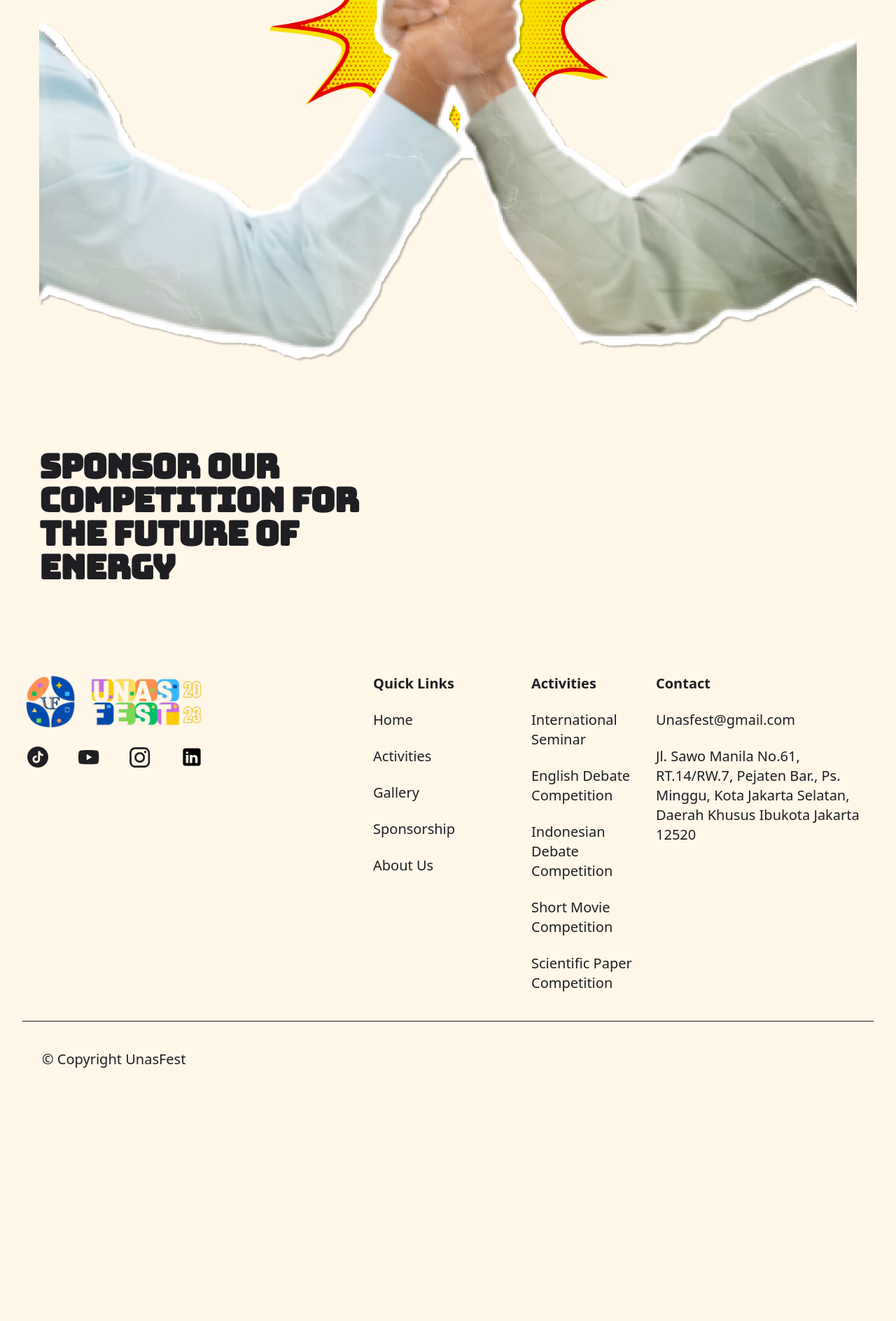
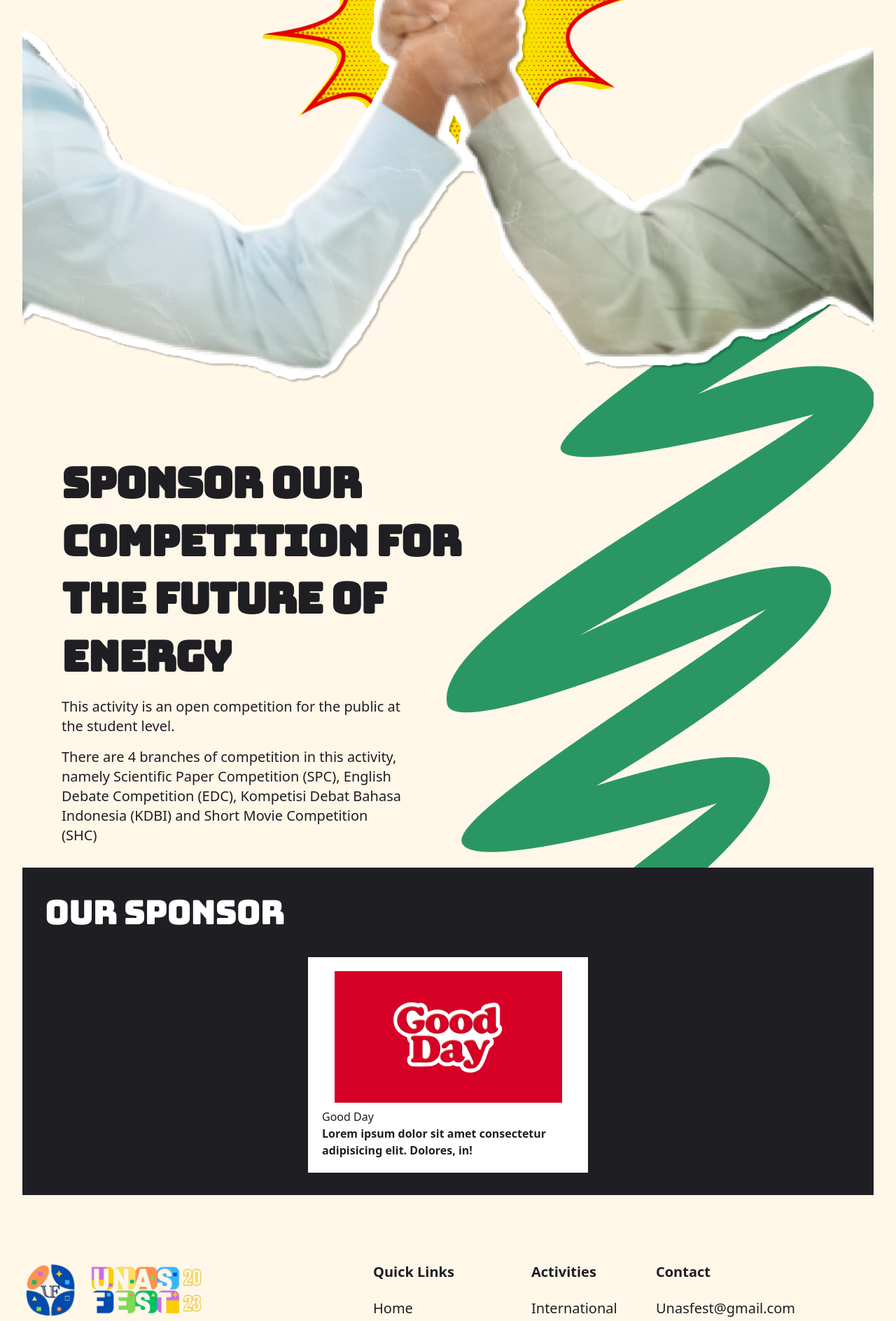
Before and after one commit to Rangga056/unasfest, a Next.js app: page /partnership in a window 1280 px wide. Shown: the part 340-2228 px from the top of the page at 70% size. Before the commit the page ends 1996 px from the top, so only its background shows below. Built offline with nearby package versions, Linux system fonts and the light colour scheme.

Commit message:
create partnership

```diff
--- a/app/activities/[slug]/page.tsx
+++ b/app/activities/[slug]/page.tsx
@@ -147,7 +147,7 @@ export default function DetailCompetition(props: DetailCompetitionProps) {
         </Card>
       )}
 
-      {params.slug === "semnas" && (
+      {params.slug === "international-seminar" && (
         <div>
           <Card className="relative m-auto mb-12 flex w-full max-w-screen-xl flex-col items-center justify-center overflow-hidden rounded-none pb-20 text-center  align-middle lg:w-[90%]">
             <CardTitle className="tracrking-wide text-3xl font-semibold leading-normal lg:text-5xl">
--- a/app/partnership/page.tsx
+++ b/app/partnership/page.tsx
@@ -1,24 +1,62 @@
 import { Card, CardContent, CardTitle } from "@/components/ui/card";
 import banner from "@/public/assets/images/partnership/banner.png";
+import vector31 from "@/public/assets/images/partnership/Vector 31.png";
 import Image from "next/image";
+import sample from "@/public/assets/images/partnership/sample.png";
 
 const Partnership = () => {
   return (
-    <div>
-      <Card className="container relative mb-12 flex flex-col items-center justify-center overflow-hidden rounded-none pb-2 text-center align-middle">
-        <CardContent>
-          <Image src={banner} alt="banner" />
-        </CardContent>
-      </Card>
+    <div className="container ">
+      <div className=" relative">
+        <Image
+          src={vector31}
+          alt="vector31"
+          className="absolute bottom-0 right-0"
+        />
+        <Card className="relative mb-12 flex w-full items-center justify-center overflow-hidden rounded-none pb-2 text-center align-middle">
+          <Image
+            src={banner}
+            alt="banner"
+            className="h-full w-full object-cover object-center"
+          />
+        </Card>
 
-      <Card className="container relative mb-12 flex items-center justify-center overflow-hidden rounded-none pb-2 text-center align-middle">
-        <CardContent className="w-1/2">
+        <Card className="container flex items-center justify-center overflow-hidden rounded-none pb-2 text-center align-middle">
+          <CardContent className="w-2/3 text-start">
+            <CardTitle className="pb-4 text-start text-6xl leading-snug">
+              Sponsor Our Competition for the Future of Energy
+            </CardTitle>
+            <p className="w-[80%] pb-4 text-xl font-medium">
+              This activity is an open competition for the public at the student
+              level.
+            </p>
+            <p className="w-[80%] text-xl">
+              There are 4 branches of competition in this activity, namely
+              Scientific Paper Competition (SPC), English Debate Competition
+              (EDC), Kompetisi Debat Bahasa Indonesia (KDBI) and Short Movie
+              Competition (SHC)
+            </p>
+          </CardContent>
+          <CardContent className="w-1/2 "></CardContent>
+        </Card>
+      </div>
 
-        <CardTitle className="text-5xl text-start">Sponsor Our Competition for the Future of Energy</CardTitle>
-        </CardContent>
-        <CardContent className="w-1/2">
-
-        </CardContent>
+      <Card className="mb-12 w-full overflow-hidden rounded-none bg-[#1F1E23] pb-2">
+        <div className="container">
+          <CardTitle className="pb-10 text-5xl font-normal text-white">
+            our sponsor
+          </CardTitle>
+          <CardContent className="flex flex-wrap justify-center gap-5">
+            <div className="w-[400px] bg-white p-5">
+              <Image src={sample} alt="sample" className="mx-auto" />
+              <h3 className="mt-2 text-base">Good Day</h3>
+              <p className="font-semibold">
+                Lorem ipsum dolor sit amet consectetur adipisicing elit.
+                Dolores, in!
+              </p>
+            </div>
+          </CardContent>
+        </div>
       </Card>
     </div>
   );
--- a/components/shared/Judges/Judges.tsx
+++ b/components/shared/Judges/Judges.tsx
@@ -108,7 +108,7 @@ const MissionsSlider: React.FC<judgesProps> = ({ judgesData, color }) => {
                                 <h1 className="font-semibold sm:text-lg md:w-[500px] md:text-5xl">
                                   {prop.name}
                                 </h1>
-                                <p className="w-72 font-medium md:text-lg">
+                                <p className="w-96 font-medium md:text-lg">
                                   {prop.lastEducation}
                                 </p>
                               </div>
--- a/constants/Activites/index.ts
+++ b/constants/Activites/index.ts
@@ -1105,7 +1105,7 @@ export const Activities = [
   },
 
   {
-    path: "semnas",
+    path: "international-seminar",
     title: "international seminar",
     coverImage: smcCover,
     contact: semnasContact,
--- a/constants/navMenu.ts
+++ b/constants/navMenu.ts
@@ -24,8 +24,8 @@ export const navMenu = [
         href: "/activities/smc",
       },
       {
-        name: "Seminar Nasional",
-        href: "/activities/semnas",
+        name: "International Seminar",
+        href: "/activities/international-seminar",
       },
     ],
   },
```
Also changed, not shown: public/assets/images/Partnership/Vector 31.png (added), public/assets/images/Partnership/sample.png (added).
